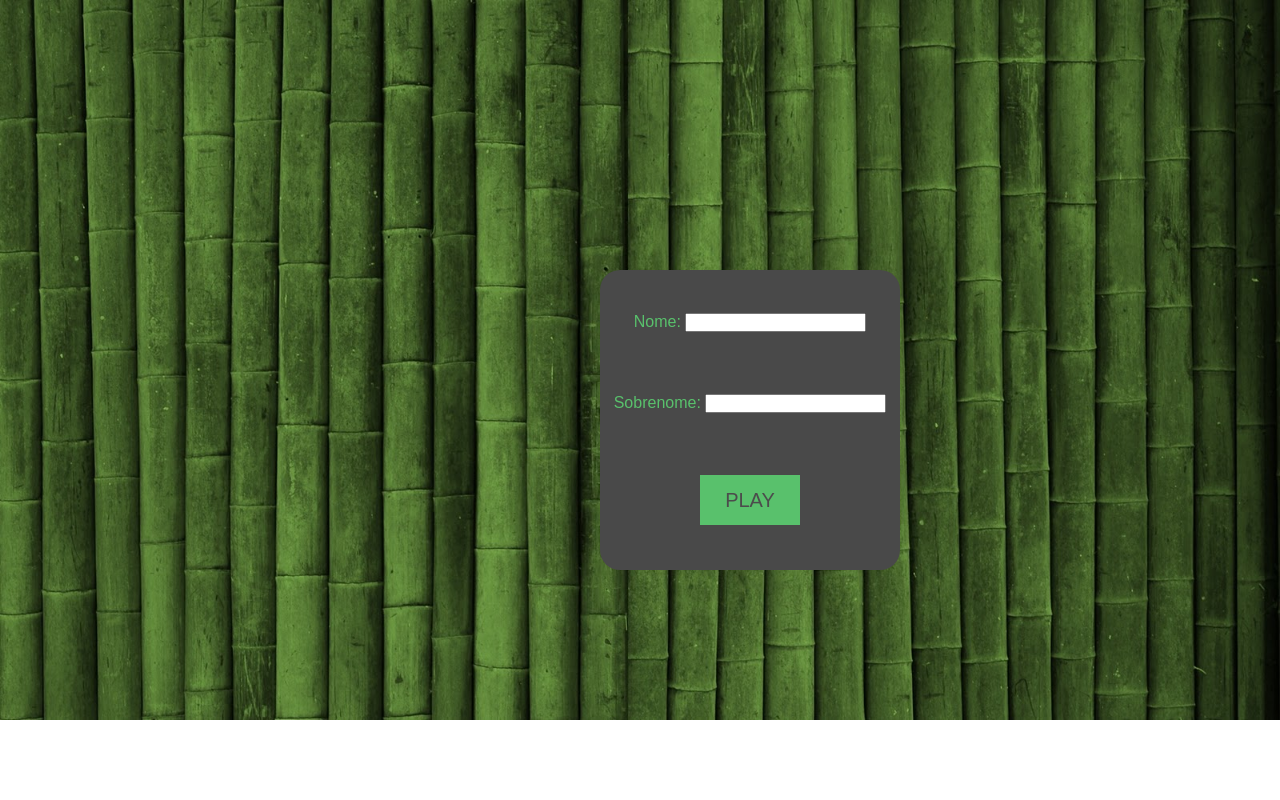
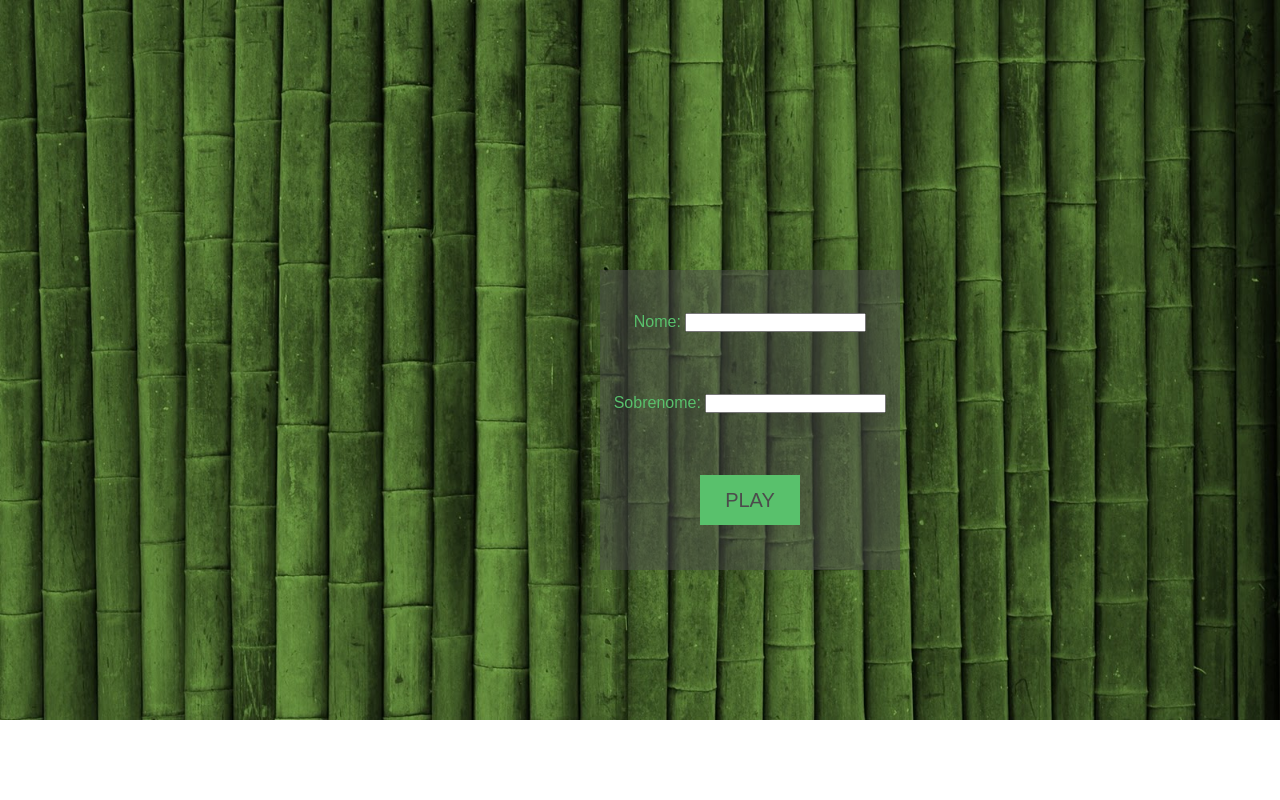
Before and after one commit to ademir2011/SiteMusic, a PHP site: page / in a window 1280 px wide. Run offline with PHP 8.4, Linux system fonts and the light colour scheme.

Commit message:
atualizando

```diff
--- a/_CSS/index0.css
+++ b/_CSS/index0.css
@@ -8,10 +8,7 @@ body, html {
     width: 100%;
     height: 100%;
     font-family: Corbel, Tahoma, sans-serif;
-}
-
-body {
-
+    overflow-y: hidden;
 }
 
 #fundo img {
@@ -20,7 +17,15 @@ body {
     position: fixed;
 }
 
-
+.div{
+    margin-top: 270px;
+    margin-left: 600px;
+    position: absolute;
+    background-color: #4C4C4C;
+    width: 300px;
+    height: 300px;
+    opacity: 0.5;
+}
 
 .painel ul
 {
@@ -28,11 +33,8 @@ body {
     margin-top: 270px;
     margin-left: 600px;
     position: absolute;
-    background-color: #494949;
     width: 300px;
     height: 300px;
-    filter: alpha(opacity=65);
-    border-radius: 20px;
 }
 
 .painel ul li
@@ -54,5 +56,5 @@ input[type=submit]{
 
 input[type=submit]:hover{
     color: #59C16C;
-    background-color: #4C4C4C;
+    background-color:transparent;
 }
--- a/index.php
+++ b/index.php
@@ -11,15 +11,20 @@
         <img src="images/fundo.jpg" alt="" />
     </div>
 
-<section class="painel">
+
+<div class="div">
+
+</div>
+
+<form class="painel" action="_HTML/inicio.php" method="POST">
 	<ul>
 		<li>Nome: <input type="text" name="nomePainel"/></li><br>
 		<li>Sobrenome: <input type="text" name="sobrenomePainel"/></li><br>
 		<li>
-				<a href="_HTML/inicio.php"><input type="submit" value="PLAY"/></a>
+			<input type="submit" value="PLAY"/>
 		</li>
 	</ul>
-</section>
+</form>
 
 </body>
 </html>
```
Also changed, not shown: _CSS/index.css (+13 -0 lines), _PHP/header.php (+12 -13 lines). Lines whose indentation alone changed are shown as unchanged.
